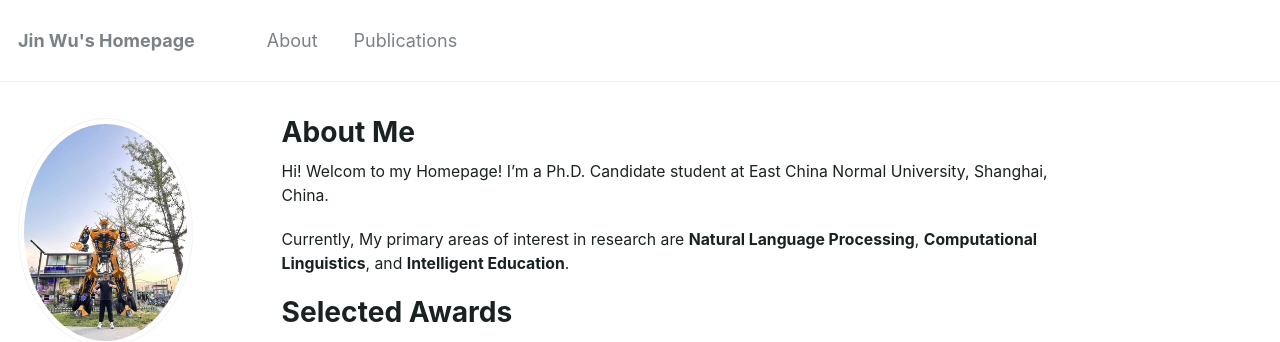
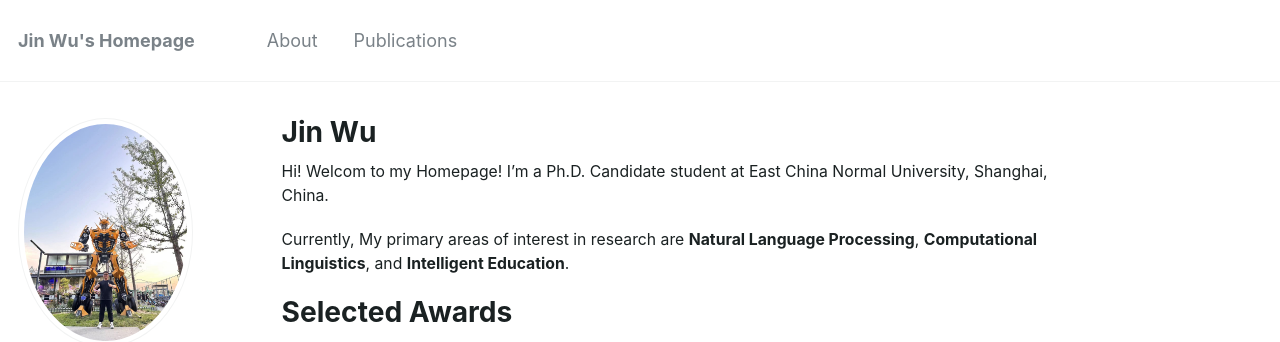
Before and after one commit to WooTzins/WooTzins.github.io, a Jekyll site: the page built from _pages/about.md, in a window 1280 px wide and 1064 px high. Shown: the top 342 px of the window. Built offline with Jekyll 4.4.1, drawn with Linux system fonts in a browser that asks for light colours; comment, search, counter and statistics services are not loaded.

Commit message:
Update about.md

```diff
--- a/_pages/about.md
+++ b/_pages/about.md
@@ -1,6 +1,6 @@
 ---
 permalink: /
-title: "About Me"
+title: "Jin Wu"
 excerpt: "The main page about me."
 author_profile: true
 redirect_from:
```
